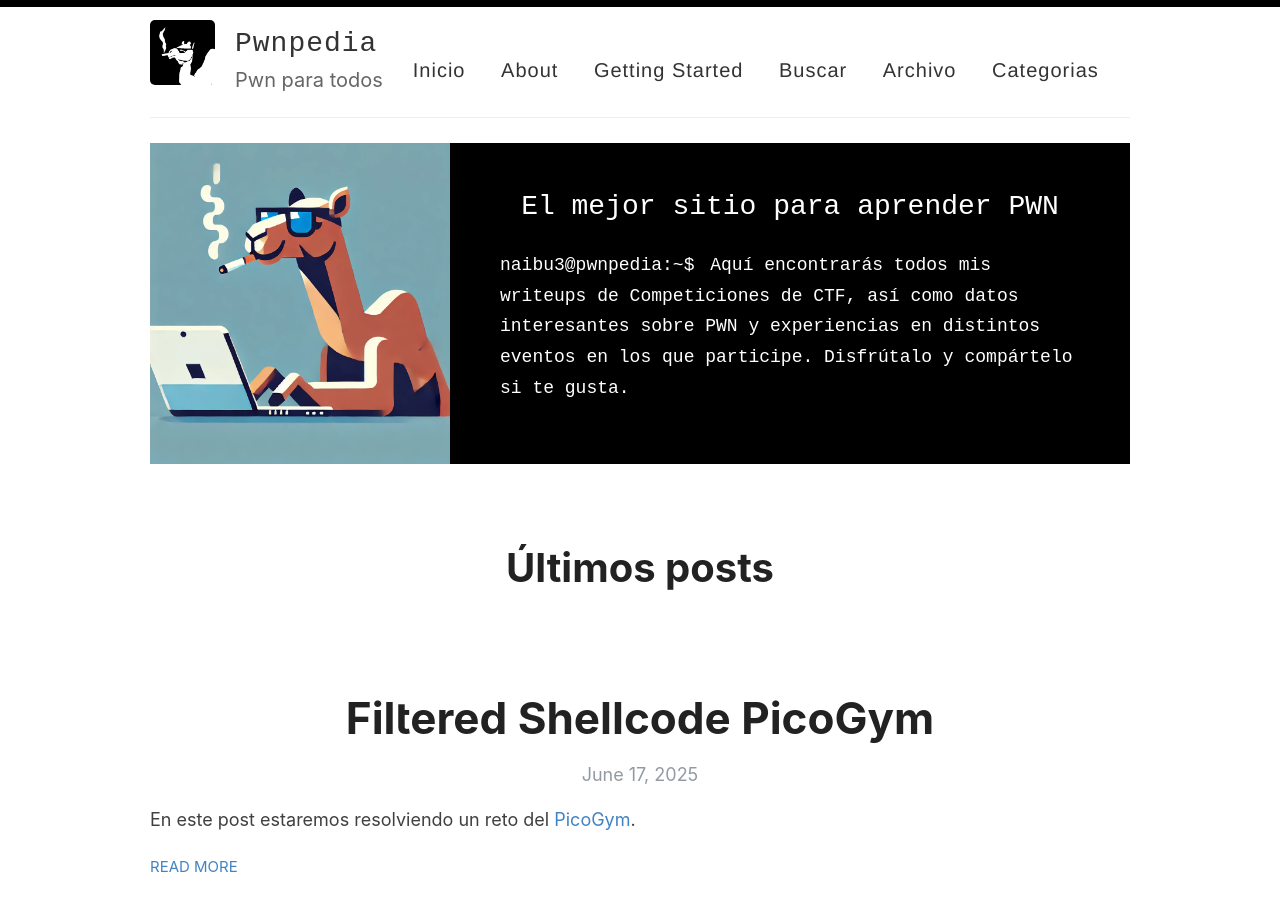
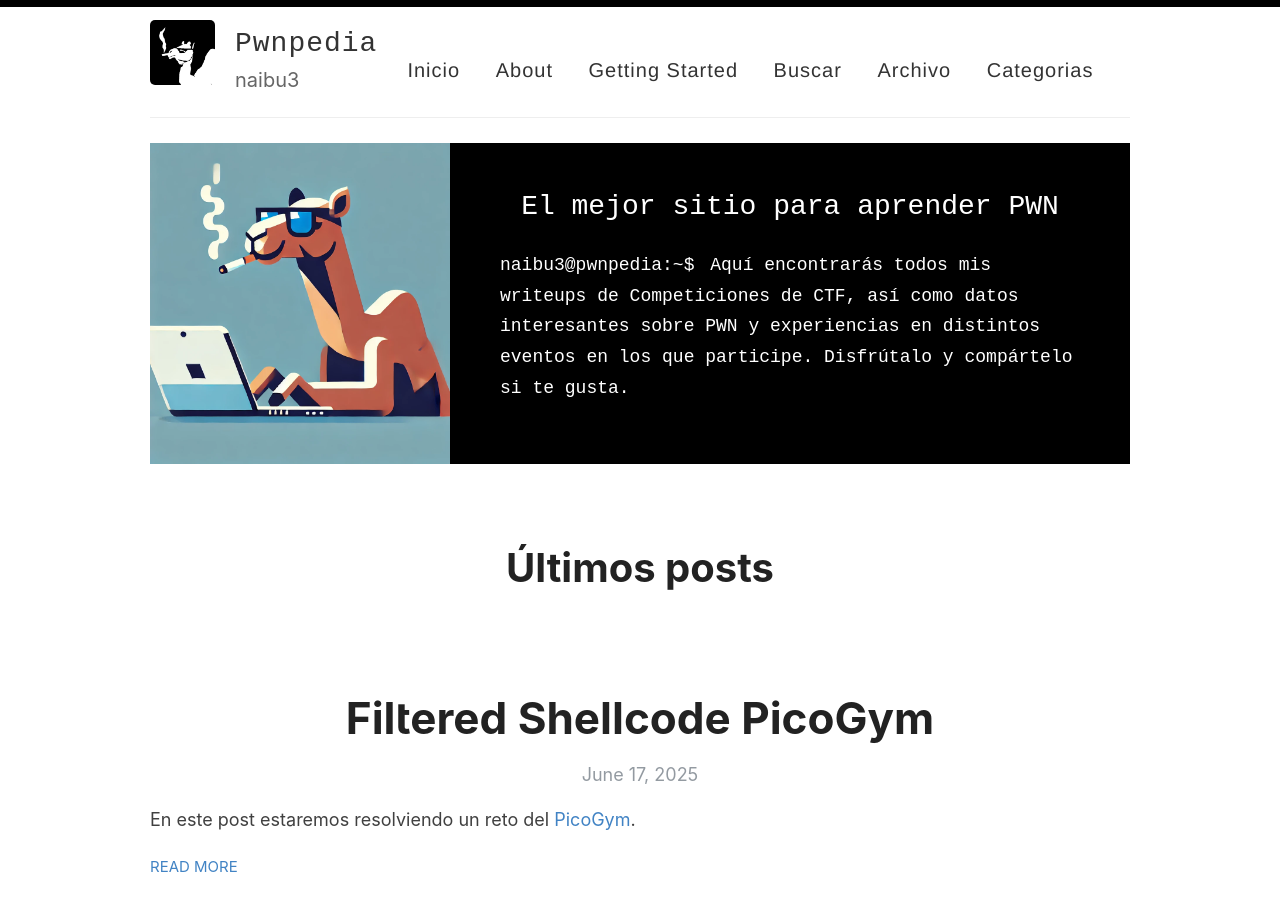
Before and after one commit to naibu3/naibu3.github.io, a Jekyll site: the page built from index.html, in a window 1280 px wide and 900 px high. Built offline with Jekyll 4.4.1, drawn with Linux system fonts in a browser that asks for light colours; the list of posts is cut into pages by our own code.

Commit message:
Config changes

```diff
--- a/_config.yml
+++ b/_config.yml
@@ -9,7 +9,7 @@ name: Pwnpedia
 author: naibu3
 
 # Short bio or description (displayed in the header)
-description: Pwn para todos
+description: naibu3
 
 # URL of your avatar or profile pic (you could use your GitHub profile pic)
 avatar: /images/naibucamel_silueta.png
```
